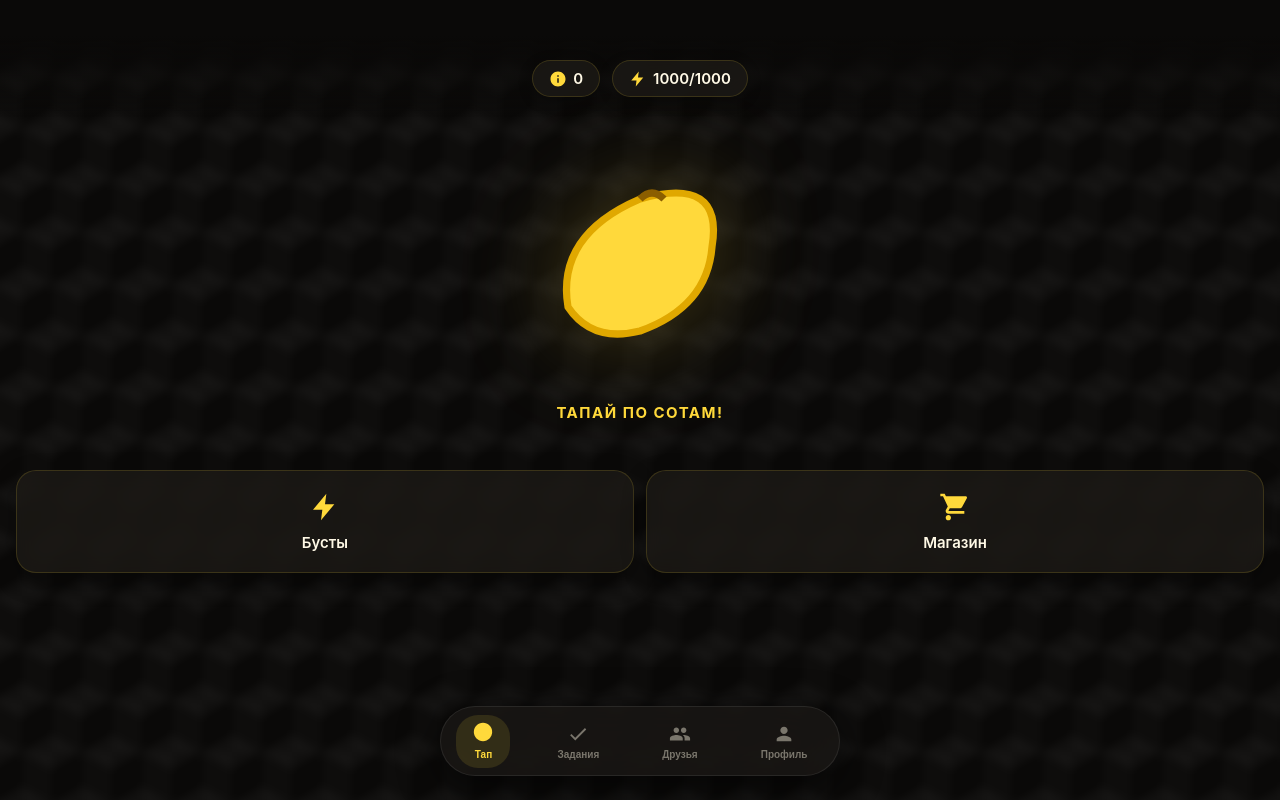
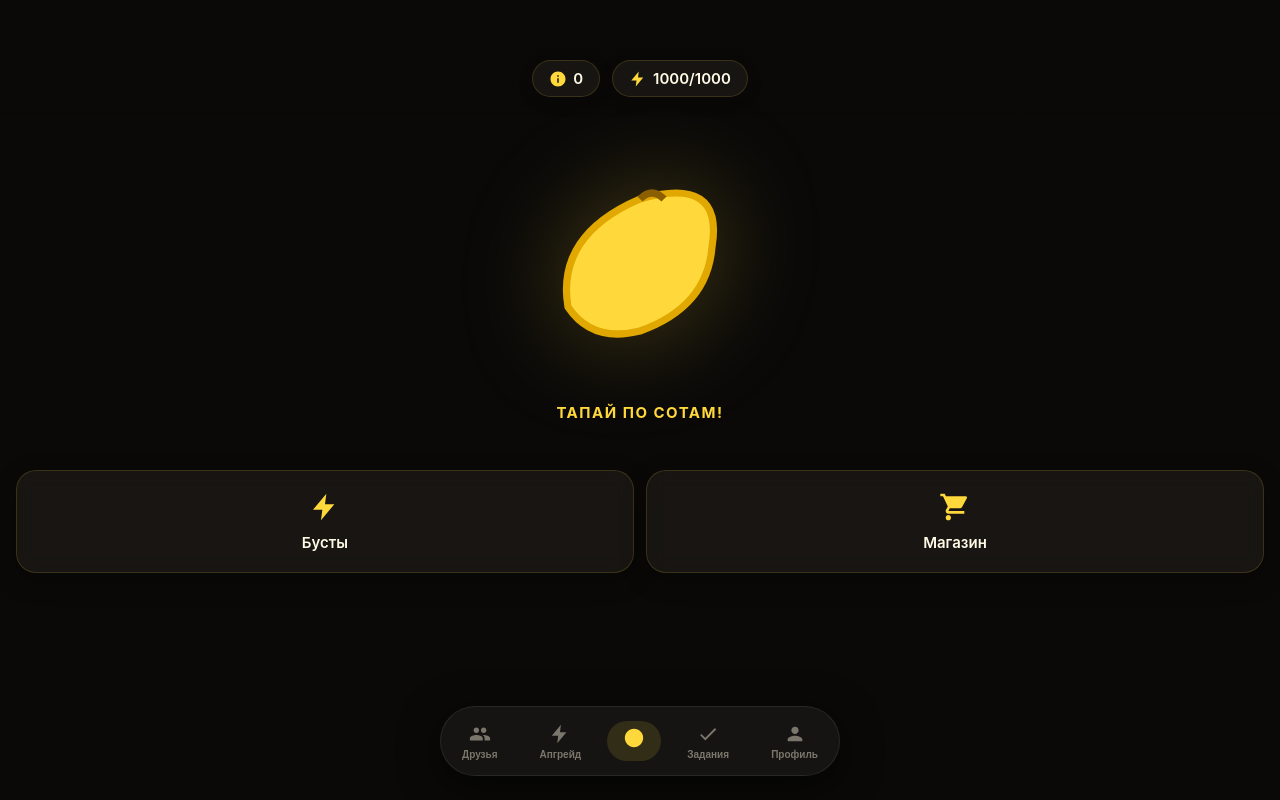
Before and after one commit to Tamerlan5/my-miniapp, a plain HTML site: page index.html in a window 1280 px wide. Drawn offline with Linux system fonts and the light colour scheme.

Commit message:
Update index.html

```diff
--- a/index.html
+++ b/index.html
@@ -8,9 +8,6 @@
   <script src="https://telegram.org/js/telegram-web-app.js"></script>
 </head>
 <body>
-  <!-- Статичный фон с линиями -->
-  <div id="bg-lines"></div>
-
   <!-- Верхняя панель (Баланс и Энергия) -->
   <header class="topbar">
     <div class="stat">
@@ -50,17 +47,19 @@
       </div>
     </section>
 
-    <!-- Остальные страницы без изменений -->
+    <!-- UPGRADES -->
     <section id="page-boosts" class="page">
       <h2>Улучшения улья</h2>
       <div id="boostList" class="card-list"></div>
     </section>
 
+    <!-- TASKS -->
     <section id="page-tasks" class="page">
       <h2>Задания</h2>
       <div id="taskList" class="card-list"></div>
     </section>
 
+    <!-- FRIENDS -->
     <section id="page-friends" class="page">
       <h2>Друзья</h2>
       <p class="muted">Пригласи друга в улей и получи 5000 меда 🍯</p>
@@ -69,16 +68,19 @@
       <p class="muted">Приглашено: <b id="refCount">0</b></p>
     </section>
 
+    <!-- MINE / PASSIVE -->
     <section id="page-mine" class="page">
       <h2>Пасека (доход)</h2>
       <div id="mineList" class="card-list"></div>
     </section>
 
+    <!-- SHOP -->
     <section id="page-shop" class="page">
       <h2>Магазин</h2>
       <div id="shopList" class="card-list"></div>
     </section>
 
+    <!-- PROFILE -->
     <section id="page-profile" class="page">
       <h2>Профиль</h2>
       <div class="profile-card">
@@ -93,19 +95,27 @@
     </section>
   </main>
 
-  <!-- Меню -->
+  <!-- Нижнее меню (5 вкладок) -->
   <nav class="bottomnav">
-    <button data-page="tap" class="nav-btn active">
-      <svg viewBox="0 0 24 24"><path d="M12 2C6.48 2 2 6.48 2 12s4.48 10 10 10 10-4.48 10-10S17.52 2 12 2z"/></svg>
-      <span>Тап</span>
+    <button data-page="friends" class="nav-btn">
+      <svg viewBox="0 0 24 24"><path d="M16 11c1.66 0 2.99-1.34 2.99-3S17.66 5 16 5c-1.66 0-3 1.34-3 3s1.34 3 3 3zm-8 0c1.66 0 2.99-1.34 2.99-3S9.66 5 8 5C6.34 5 5 6.34 5 8s1.34 3 3 3zm0 2c-2.33 0-7 1.17-7 3.5V19h14v-2.5c0-2.33-4.67-3.5-7-3.5zm8 0c-.29 0-.62.02-.97.05 1.16.84 1.97 1.97 1.97 3.45V19h6v-2.5c0-2.33-4.67-3.5-7-3.5z"/></svg>
+      <span>Друзья</span>
     </button>
+    <button data-page="boosts" class="nav-btn">
+      <svg viewBox="0 0 24 24"><path d="M13 2L3 14h7l-1 8 10-12h-7l1-8z"/></svg>
+      <span>Апгрейд</span>
+    </button>
+
+    <!-- Центральная кнопка Тап -->
+    <button data-page="tap" class="nav-btn center-btn active">
+      <div class="center-btn-inner">
+        <svg viewBox="0 0 24 24"><path d="M12 2C6.48 2 2 6.48 2 12s4.48 10 10 10 10-4.48 10-10S17.52 2 12 2z"/></svg>
+      </div>
+    </button>
+
     <button data-page="tasks" class="nav-btn">
       <svg viewBox="0 0 24 24"><path d="M9 16.17L4.83 12l-1.42 1.41L9 19 21 7l-1.41-1.41z"/></svg>
       <span>Задания</span>
-    </button>
-    <button data-page="friends" class="nav-btn">
-      <svg viewBox="0 0 24 24"><path d="M16 11c1.66 0 2.99-1.34 2.99-3S17.66 5 16 5c-1.66 0-3 1.34-3 3s1.34 3 3 3zm-8 0c1.66 0 2.99-1.34 2.99-3S9.66 5 8 5C6.34 5 5 6.34 5 8s1.34 3 3 3zm0 2c-2.33 0-7 1.17-7 3.5V19h14v-2.5c0-2.33-4.67-3.5-7-3.5zm8 0c-.29 0-.62.02-.97.05 1.16.84 1.97 1.97 1.97 3.45V19h6v-2.5c0-2.33-4.67-3.5-7-3.5z"/></svg>
-      <span>Друзья</span>
     </button>
     <button data-page="profile" class="nav-btn">
       <svg viewBox="0 0 24 24"><path d="M12 12c2.21 0 4-1.79 4-4s-1.79-4-4-4-4 1.79-4 4 1.79 4 4 4zm0 2c-2.67 0-8 1.34-8 4v2h16v-2c0-2.66-5.33-4-8-4z"/></svg>
```
